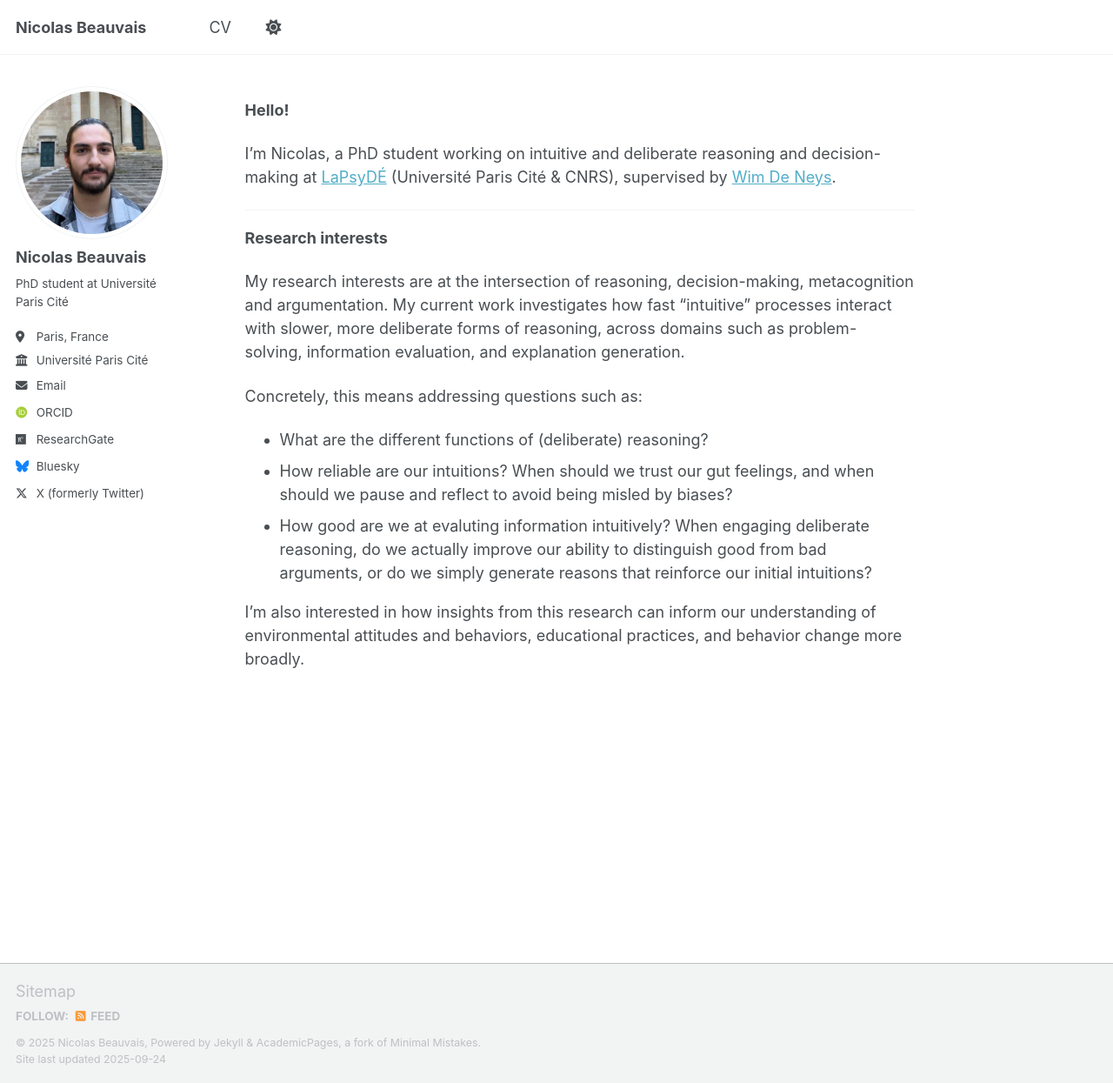
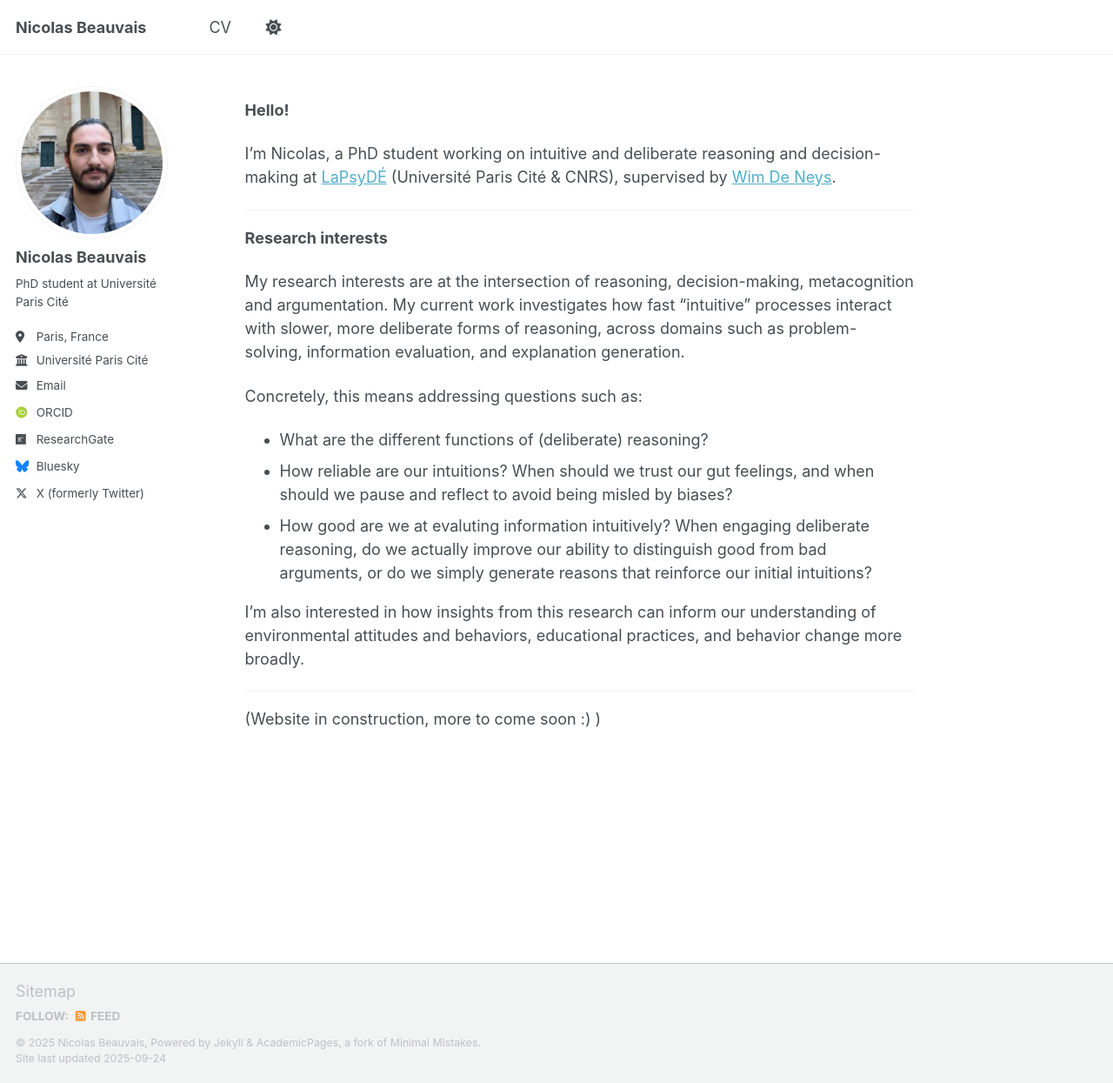
Before and after one commit to nbeauvais/nbeauvais.github.io, a Jekyll site: the page built from _pages/about.md, in a window 1280 px wide and 1245 px high. Shown: the whole window at 87% size. Built offline with Jekyll 4.4.1, drawn with Linux system fonts in a browser that asks for light colours; some web fonts are replaced; a script that is not in the unit is left out; a file with an impossible date is left out.

Commit message:
Indicate website is under construction
Added a note indicating that the website is under construction.

```diff
--- a/_pages/about.md
+++ b/_pages/about.md
@@ -24,3 +24,7 @@ Concretely, this means addressing questions such as:
 - How good are we at evaluting information intuitively? When engaging deliberate reasoning, do we actually improve our ability to distinguish good from bad arguments, or do we simply generate reasons that reinforce our initial intuitions?
 
 I'm also interested in how insights from this research can inform our understanding of environmental attitudes and behaviors, educational practices, and behavior change more broadly.
+
+
+ ---
+(Website in construction, more to come soon :) )
```
